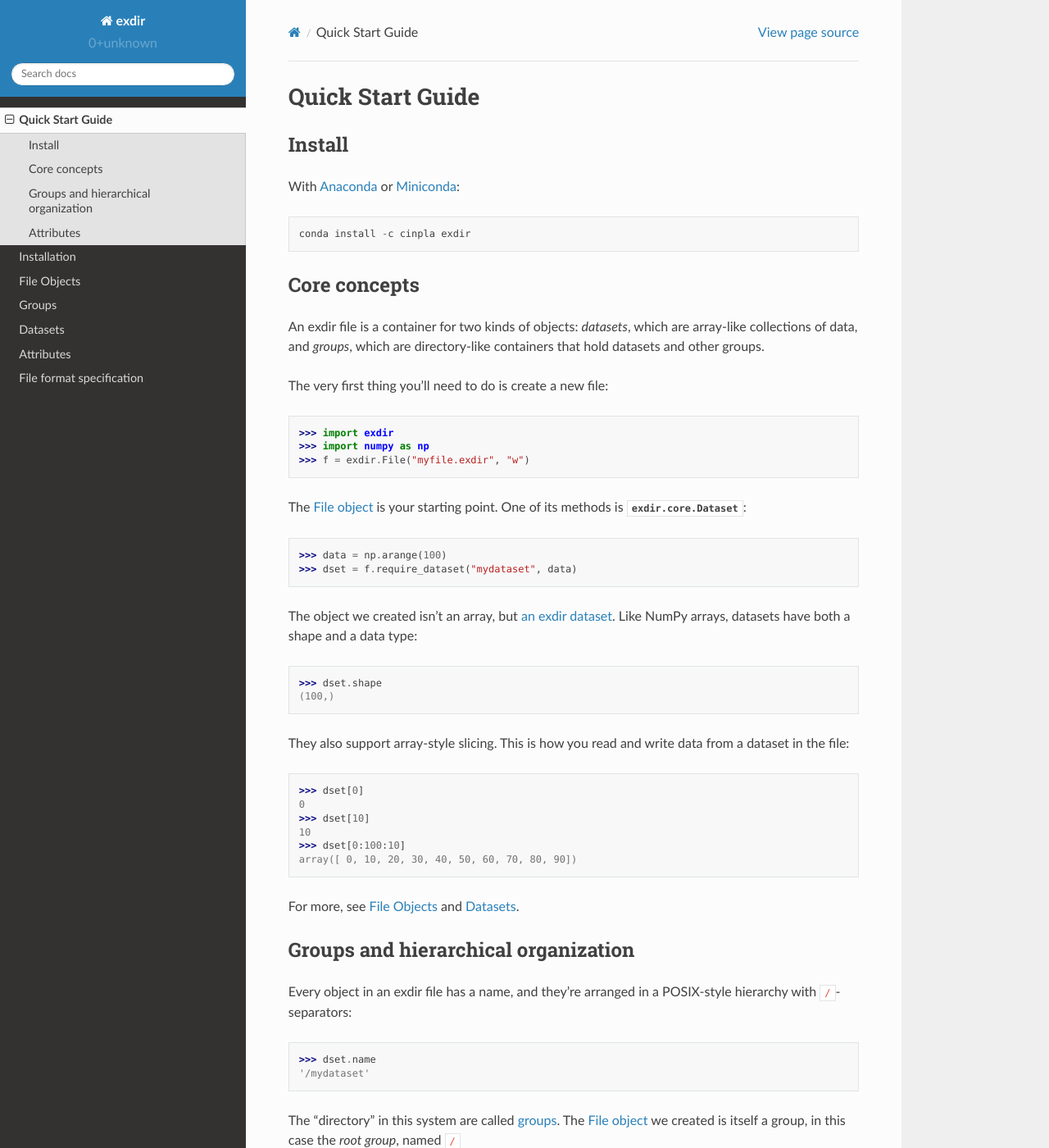
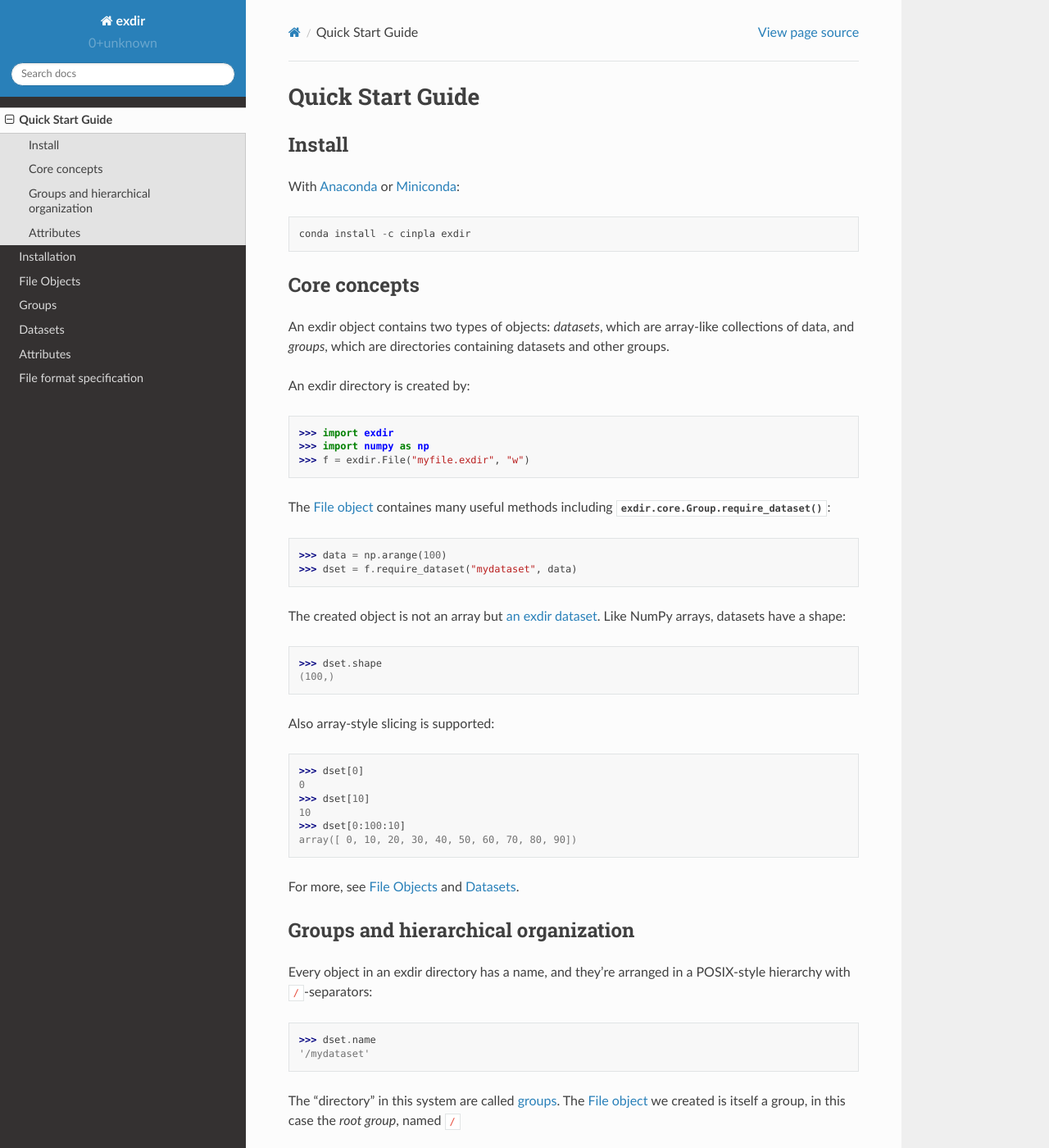
Before and after one commit to CINPLA/exdir, a Sphinx documentation site: the page built from docs/quick.rst, in a window 1280 px wide and 1400 px high. Shown: the whole window at 82% size. Built offline with Sphinx 7.4.7 and the Read the Docs theme 2.0.0, drawn with Linux system fonts in a browser that asks for light colours; some of the changed text lies outside the part shown.

Commit message:
updates in docs

```diff
--- a/docs/quick.rst
+++ b/docs/quick.rst
@@ -15,11 +15,11 @@
 
 Core concepts
 -------------
-An exdir file is a container for two kinds of objects: `datasets`, which are
-array-like collections of data, and `groups`, which are directory-like containers
-that hold datasets and other groups.
+An exdir object contains two types of objects: `datasets`, which are
+array-like collections of data, and `groups`, which are directories containing
+datasets and other groups.
 
-The very first thing you'll need to do is create a new file:
+An exdir directory is created by:
 
 .. doctest::
 
@@ -27,20 +27,18 @@
     >>> import numpy as np
     >>> f = exdir.File("myfile.exdir", "w")
 
-The :ref:`File object <file>` is your starting point.
-One of its methods is :py:class:`exdir.core.Dataset`:
+The :ref:`File object <file>` containes many useful methods including :py:meth:`exdir.core.Group.require_dataset`:
 
     >>> data = np.arange(100)
     >>> dset = f.require_dataset("mydataset", data)
 
-The object we created isn't an array, but :ref:`an exdir dataset<dataset>`.
-Like NumPy arrays, datasets have both a shape and a data type:
+The created object is not an array but :ref:`an exdir dataset<dataset>`.
+Like NumPy arrays, datasets have a shape:
 
     >>> dset.shape
     (100,)
 
-They also support array-style slicing.  This is how you read and write data
-from a dataset in the file:
+Also array-style slicing is supported:
 
     >>> dset[0]
     0
@@ -55,9 +53,7 @@
 Groups and hierarchical organization
 ------------------------------------
 
-Every object in an exdir file
-has a name, and they're arranged in a POSIX-style hierarchy with
-``/``-separators:
+Every object in an exdir directory has a name, and they're arranged in a POSIX-style hierarchy with ``/``-separators:
 
     >>> dset.name
     '/mydataset'
@@ -68,7 +64,7 @@
     >>> f.name
     '/'
 
-Creating a subgroup is accomplished via the aptly-named :py:meth:`exdir.core.Group.require_group`:
+Creating a subgroup is done by using :py:meth:`exdir.core.Group.require_group` method:
 
     >>> grp = f.require_group("subgroup")
 
@@ -86,7 +82,6 @@
 ..     >>> dset3.name
 ..     '/subgroup2/dataset_three'
 
-Groups support most of the Python dictionary-style interface.
 You retrieve objects in the file using the item-retrieval syntax:
 
     >>> dataset_three = f['subgroup/another_dataset']
@@ -141,7 +136,7 @@
 ----------
 
 With exdir you can store metadata right next to the data it describes.
-All groups and datasets support attached named bits of data called :py:meth:`exdir.core.attributes`.
+All groups and datasets can have attributes which are descibed by :py:meth:`exdir.core.attributes`.
 
 Attributes are accessed through the ``attrs`` proxy object, which again
 implements the dictionary interface:
```
